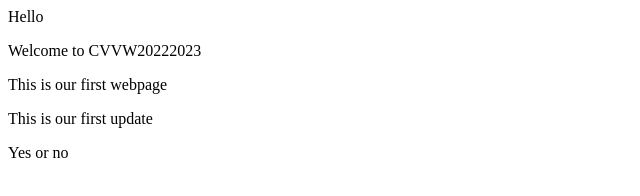
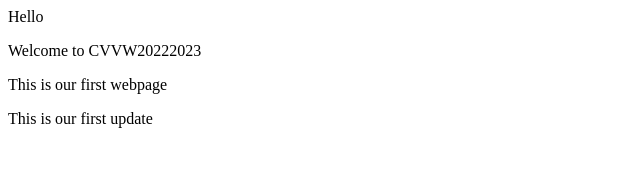
Before and after one commit to IbenDeprince/alternativegitapproach, a plain HTML site: page index.html in a window 1280 px wide. Shown: the full height of the page, 0-640 px from the left. Drawn offline with Linux system fonts and the light colour scheme.

Commit message:
Changed wording

```diff
--- a/index.html
+++ b/index.html
@@ -2,4 +2,3 @@
 <p>Welcome to CVVW20222023</p>
 <p>This is our first webpage</p>
 <p>This is our first update</p>
-<p>Yes or no</p>
```
